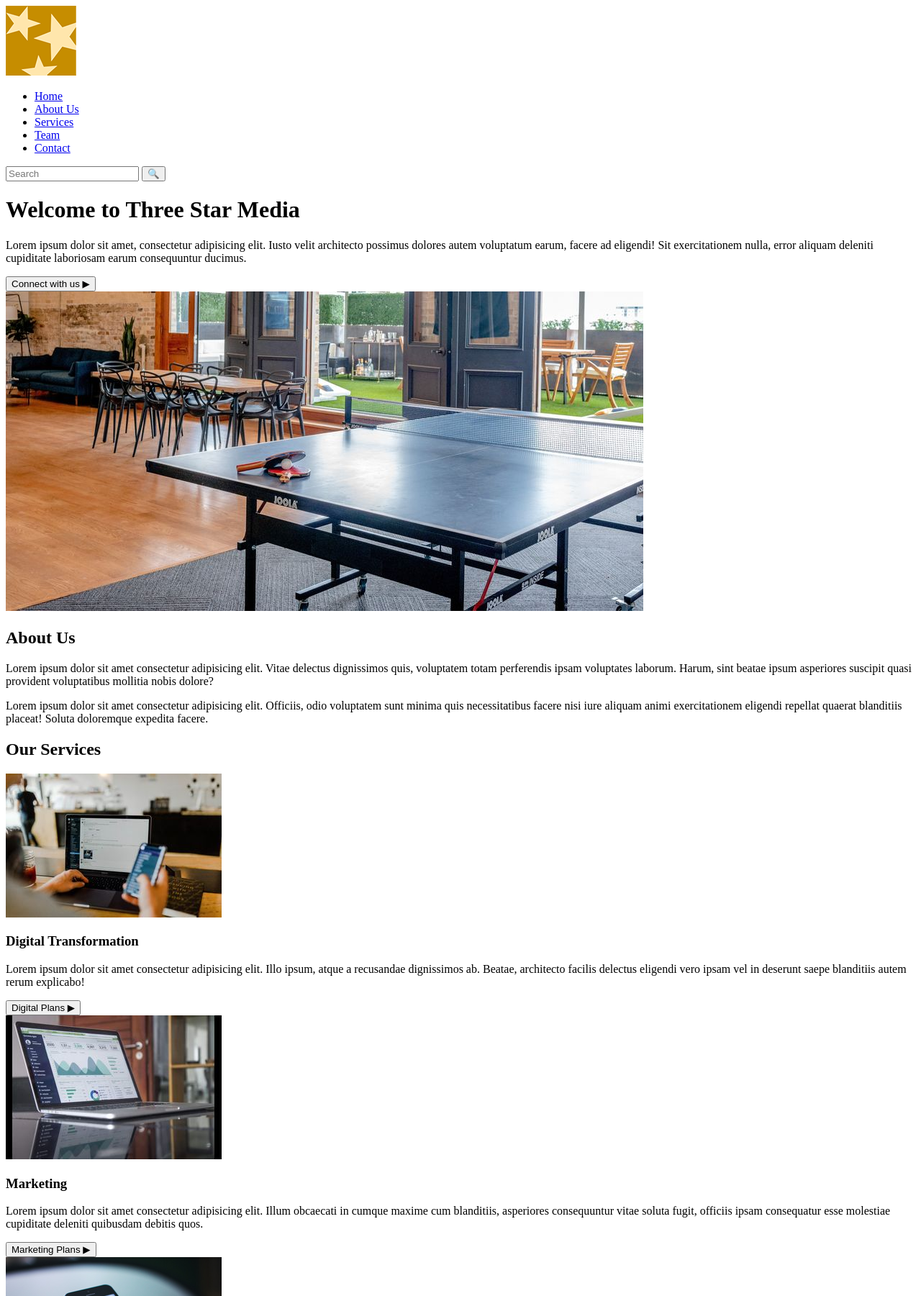
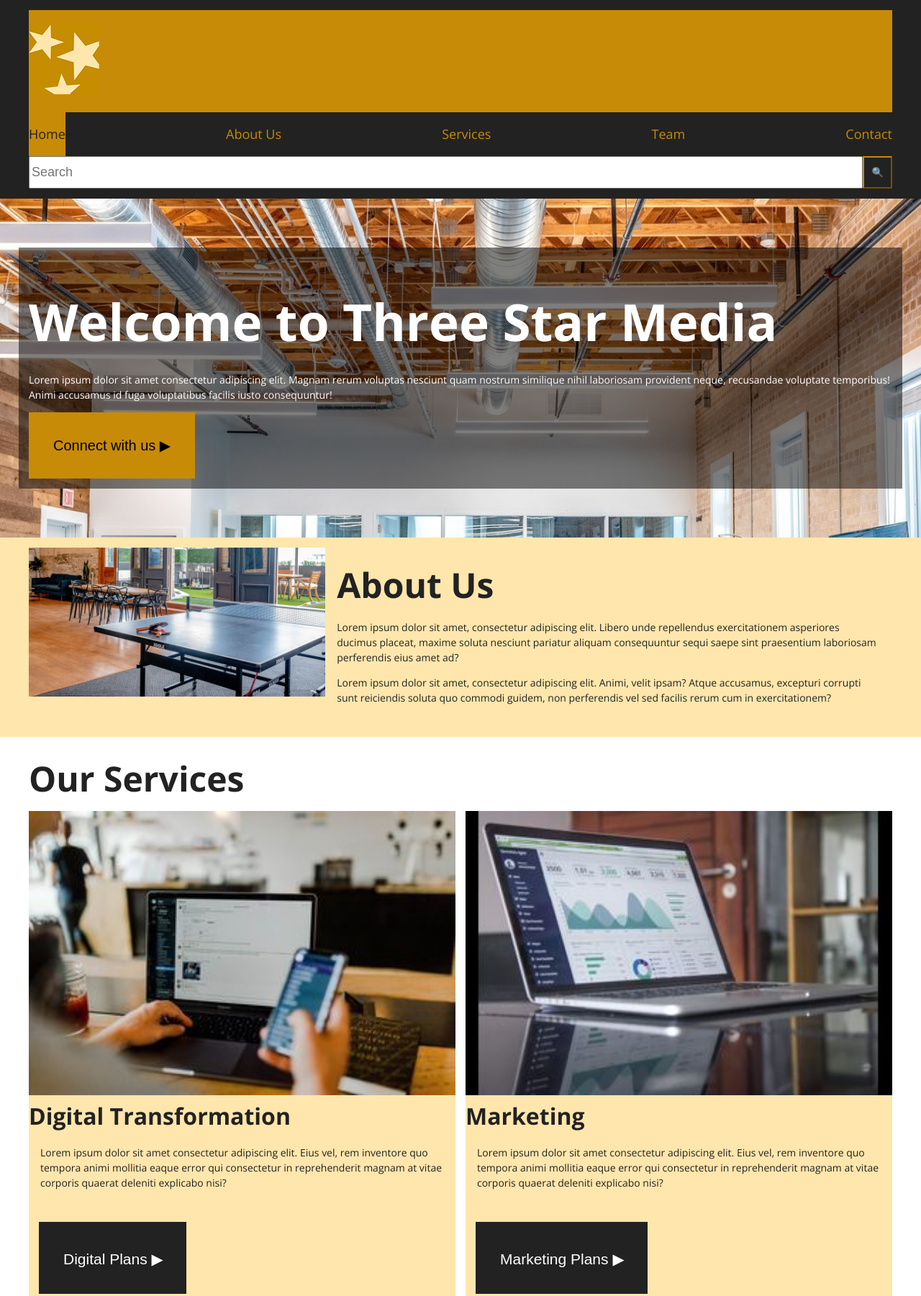
Before and after one commit to Kukk0006/final-project, a plain HTML site: page index.html in a window 1280 px wide. Shown: the top 1801 px of the page at 72% size. Drawn offline with nearby package versions, Linux system fonts and the light colour scheme.

Commit message:
pushing recent css to inspect on other machines

```diff
--- a/css/styles.css
+++ b/css/styles.css
@@ -50,98 +50,86 @@ table {
 /*** black #222222  dark Yellow #c78b07 yellow #ffe6ac ***/
 /* 🧐  General Formatting 🧐  */
 body{
-	font-family: 'Lato', sans-serif;
+	font-family: 'Open Sans', sans-serif;
+	font-size: 14px; /*  1em = 14px = 1rem*/
+	line-height: 1.5;
+	color: #222;
+}
+.container{
+ padding: 1em;
 }
 h1{
-font-size: 3.5rem;
+font-size: 71px;
 font-weight: bold;
-line-height: 150%;
+line-height: 106px;
+margin-bottom: 17px;
 }
 h2{
-font-size: 3rem;
+font-size: 48px;
+font-weight: bold;
+margin-bottom: 12px;
+}
+h3{
+font-size: 32px;
 font-weight: bold;
 }
-h3{
-font-size: 2rem;
-font-weight: bold;
-}
+
 h4{
-font-size: 1.2rem;
-}
-h5{
-font-size: 1.5rem;
+font-size: 16px;
 }
 p{
-padding:0.5rem;
+	margin-bottom: 1em;
 }
-a{
-	text-decoration: none;
-  color: white;
+img{
+	max-width: 100%;
+	height: auto;
 }
-header{
+.logo{
   background-color:#c78b07;
+	padding-top: 20px;
+	padding-bottom: 20px;
 }
+
 nav{
 	background-color: #222;
 }
-nav ul {
-  display: flex;
-  flex-direction: column;
-  justify-content: stretch;
-  width:100%;
-}
-nav ul li{
-  padding: 1rem;
- width: 100%;
+
+nav a:link,
+nav a:visited{
+	display: block;
+	color:#c78b07;
+	font-size: 18px;
+	padding-top: 17px;
+	padding-bottom:17px;;
 	text-align: center;
-}
-nav ul li a{
-	color:#c78b07;
-}
-button{
-	padding: 1rem;
-	margin: 0.5rem;
-}
-/* ❗ if input class, icon moves
-      if nav form doesn't stretch ❗ */
-nav form{
-	width:100%;
+	text-decoration: none;
 }
 
-table{
-	width:100%;
-
-}
-table, th, td {
-  border:1px solid black;
-	padding:1rem;
-
-}
-tr:nth-child(1) {
-	background-color: #ffe6ac;
-}
-footer{
-	background-color: #222;
-	color: #c78b07;
-	padding: 1rem;
-}
-footer a{
-	color: #c78b07;
-	text-decoration: underline;
-}
-
-/* 😱  Class formatting  😱 */
-.container{
-	width: 100%;
-  margin: 0 auto;
-}
-/* ❗ Font not changing color ❗ */
-.active{
+nav li.active a:link,
+nav li.active a:visited  {
 	background-color: #c78b07;
 	color: #222;
 }
+/* ❗ if input class, icon moves
+if nav form doesn't stretch flex-box grow 1❗ */
+nav form{
+display: flex;
+align-items: stretch;
 
-/* ❗ container height ❗ */
+}
+nav input{
+	flex-grow: 1;
+	font-size: 18px;
+	padding-top: 10px;
+	padding-bottom: 10px;
+}
+nav button{
+	background-color: #222;
+	border-color: #c78b07;
+	padding:10px;
+}
+
+/* 🙀   WECLOME  🙀  */
 .header-welcome{
   background-image: url("../images/main-banner.jpg");
   background-repeat: no-repeat;
@@ -149,67 +137,70 @@ footer a{
   display: flex;
   flex-direction: column;
   color: white;
+	padding-top: 68px;
+	padding-bottom: 68px;
 }
 
-.header-welcome-overlay{
+.header-welcome .container{
 	background-color: rgba(0, 0, 0, 0.5);
-	width: 90%;
-	height:90%;
+	width: auto;
 	text-align:left;
 	vertical-align: middle;
-	padding: 0 20px 5px 47px;
-	margin: 3rem 0px;
+	padding-top: 50px;
 }
-/* ❗ Bevel??? ❗*/
-.welcome-btn{
+/*  🌵 more space between arrow and text 🌵 */
+.header-welcome button{
+	font-size: 20px;
+	padding: 34px;
 	background-color: #c78b07;
-	border-color: #c78b07;
-	padding:1.5rem;
+	border: none;
 }
+/*---------About--------*/
 .section-about{
 	background-color: #ffe6ac;
-	padding: 1rem;
 }
-/* ❗ acting weird ❗ */
-.section-about img{
-	max-width:100%;
-}
+/*----------Our Services--------*/
 .services{
   background-color: #ffe6ac;
-	margin: 10px;
+	margin-bottom: 1em;
 }
 .services img{
   width: 100%;
 }
-.services h3,.services p{
-	padding:0.5rem;
+.services p,
+.services h3 {
+
 }
 .services button{
 	background-color: #222;
 	color: white;
+	padding: 40px 32px 36px 34px;
+	font-size: 21px ;
+	margin: 14px;
+	border: none;
 	}
+
+/*-------Vision----------*/
 .section-vision{
 	background-image: url(../images/vision.jpg);
 	background-position: center;
   background-repeat: no-repeat;
-  background-size: cover; /* ❗ fix postion/size ❗ */
+  background-size: cover; /* ❗ fix postion/size? ❗ */
 	width: 100%;
 	color:white;
-	padding: 0.5rem;
+
 }
-/* ❗ weird void between img and text box ❗ */
+
+/*--------Team-----------*/
 .section-team{
 	margin: 10px;
 }
 
-.profile{
+.profile-grid{
   background-color: #ffe6ac;
+}
+.section-team img{
 	width: 100%;
-  height: auto;
-}
-
-.section-team h3{
-	padding: 0.3rem;
 }
 .section-team h4{
 	border-bottom: 1px;
@@ -217,12 +208,21 @@ margin: 10px;
 	border-style: solid;
 	padding: 0.3rem;
 }
+.text{
+	padding: 14px;
+
+}
+
+
+/*----------Contact-------*/
+
 .section-contact{
 	margin: 1rem;
 }
 .section-contact h3{
 	padding:1rem 0;
 }
+
 .message input{
   width: 100%;
   margin: 8px 0 16px 0;
@@ -267,10 +267,43 @@ margin: 10px;
 	/* ❗ iframe height  responsive iframe
 	https://www.w3schools.com/howto/howto_css_responsive_iframes.asp ❗*/
 
-/* 😓  Desktop CSS       😓 */
-@media screen and (min-width: 681px){
+table{
+	width:100%;
 
-nav ul{
+}
+table, th, td {
+  border:1px solid black;
+	padding:1rem;
+
+}
+tr:nth-child(1) {
+	background-color: #ffe6ac;
+}
+/*----------Footer-------*/
+footer{
+	background-color: #222;
+	color: #c78b07;
+	padding: 1rem;
+}
+footer a{
+	color: #c78b07;
+	text-decoration: underline;
+}
+
+
+
+
+
+
+/* 😓                   Desktop CSS                        😓 */
+@media screen and (min-width: 760px){
+.container{
+max-width: 1200px;
+margin: 0 auto;
+}
+
+nav ul,
+nav form{
 	display: flex;
 	flex-direction: row;
 	justify-content: space-between;
@@ -292,19 +325,19 @@ flex-direction: row;
 	width: 5000px;
 }*/
 
-/* ❗ Margins ❗ */
 .section-services .container{
 	display: grid;
 	margin: 0.5rem auto;
 	grid-template-columns: repeat(6, 1fr);
-	grid-template-rows: 3em 1fr 1fr;
-	grid-column-gap: 3px;
-	grid-row-gap: 3px;
+	grid-template-rows: 70px 1fr 1fr;
+	grid-column-gap: 14px;
+	grid-row-gap: 11px;
 }
 .section-services h2{
 	grid-column: 1 / span 6;
 	grid-row: 1;
 }
+
 .section-services p{
 	padding: 1rem;
 }
@@ -328,29 +361,20 @@ grid-row: 1;
 	grid-column: 5 / span 2;
 	grid-row: 3;
 }
-/* ❗ Margins ❗ */
-.section-team .container{
+
+/* ------------- Team --------*/
+.profile-grid{
 	display: grid;
-grid-template-columns: 1fr 1fr;
-grid-template-rows: 3em 1fr 1fr;
+	grid-column: 1fr 1fr;
+	grid-row: 1fr;
 }
-.section-team h2{
-grid-column: 1 / span 2;
-grid-row: 1;
-}
-.profile:nth-child(4){
-grid-column: 2;
-grid-row: 3;
-}
-.profile:nth-child(5){
-grid-column: 1;
-grid-row: 3;
-}
+/* ----------------- Desktop Contact -------*/
 .section-contact .container{
 display: grid;
 grid-template-columns: 1fr 1fr;
-grid-template-rows: repeat(4 1fr);
+grid-template-rows: 3em 2fr 1fr;;
 }
+
 .section-contact h2{
 grid-column: 1 / span 2;
 grid-row:1 ;
@@ -367,7 +391,7 @@ grid-row: 2;
 
 .hours {
 grid-column: 1 / span 2;
-grid-row: 4 ;
+grid-row: 3 ;
 }
 
 
--- a/index.html
+++ b/index.html
@@ -5,16 +5,20 @@
   <meta http-equiv="X-UA-Compatible" content="IE=edge">
   <meta name="viewport" content="width=device-width, initial-scale=1.0">
   <title>Three Star Media</title>
-  <!--<link rel="stylesheet" href="css/styles.css"> -->
+
   <link rel="preconnect" href="https://fonts.googleapis.com">
   <link rel="preconnect" href="https://fonts.gstatic.com" crossorigin>
-  <link href="https://fonts.googleapis.com/css2?family=Lato:ital,wght@0,400;0,700;1,400;1,700&display=swap" rel="stylesheet">
+  <link href="https://fonts.googleapis.com/css2?family=Open+Sans:ital,wght@0,400;0,500;0,700;1,400;1,500&display=swap" rel="stylesheet">
+
+  <link rel="stylesheet" href="css/styles.css">
 </head>
 <body>
   <header>
     <nav>
       <div class="container">
+        <div class="logo">
         <img src="images/logo.png" alt="Three Star Media Logo">
+      </div> <!-- END logo-->
         <ul>
           <li class="active"><a href="#">Home</a></li>
           <li><a href="#">About Us</a></li>
@@ -31,11 +35,9 @@
     <div class="header-welcome"> <!-- ❗ flex box  ❗-->
       <div class="container">
         <!--Image in the background in CSS-->
-        <div class="header-welcome-overlay">
         <h1>Welcome to Three Star Media</h1>
-        <p>Lorem ipsum dolor sit amet, consectetur adipisicing elit. Iusto velit architecto possimus dolores autem voluptatum earum, facere ad eligendi! Sit exercitationem nulla, error aliquam deleniti cupiditate laboriosam earum consequuntur ducimus.</p>
+        <p>Lorem ipsum dolor sit amet consectetur adipiscing elit. Magnam rerum voluptas nesciunt quam nostrum similique nihil laboriosam provident neque, recusandae voluptate temporibus! Animi accusamus id fuga voluptatibus facilis iusto consequuntur!</p>
         <button class="welcome-btn">Connect with us ▶</button>
-        </div><!--END header-welcome-overlay -->
       </div> <!-- END container-->
     </div> <!--END header-welcome-->
   </header>
@@ -47,8 +49,8 @@
         </div> <!--END section-about-image-->
         <div class="section-about-text">
           <h2>About Us</h2>
-          <p> Lorem ipsum dolor sit amet consectetur adipisicing elit. Vitae delectus dignissimos quis, voluptatem totam perferendis ipsam voluptates laborum. Harum, sint beatae ipsum asperiores suscipit quasi provident voluptatibus mollitia nobis dolore?</p>
-          <p> Lorem ipsum dolor sit amet consectetur adipisicing elit. Officiis, odio voluptatem sunt minima quis necessitatibus facere nisi iure aliquam animi exercitationem eligendi repellat quaerat blanditiis placeat! Soluta doloremque expedita facere.</p>
+          <p> Lorem ipsum dolor sit amet, consectetur adipiscing elit. Libero unde repellendus exercitationem asperiores ducimus placeat, maxime soluta nesciunt pariatur aliquam consequuntur sequi saepe sint praesentium laboriosam perferendis eius amet ad?</p>
+          <p> Lorem ipsum dolor sit amet, consectetur adipiscing elit. Animi, velit ipsam? Atque accusamus, excepturi corrupti sunt reiciendis soluta quo commodi guidem, non perferendis vel sed facilis rerum cum in exercitationem?</p>
           </div> <!--END section-about-text-->
       </div> <!--END Container-->
     </section> <!-- END section-about-->
@@ -58,31 +60,31 @@
         <div class="services digital">
           <img src="images/digital.jpg" alt="Digital Tech">
           <h3>Digital Transformation</h3>
-          <p>Lorem ipsum dolor sit amet consectetur adipisicing elit. Illo ipsum, atque a recusandae dignissimos ab. Beatae, architecto facilis delectus eligendi vero ipsam vel in deserunt saepe blanditiis autem rerum explicabo!</p>
+          <p>Lorem ipsum dolor sit amet consectetur adipiscing elit. Eius vel, rem inventore quo tempora animi mollitia eaque error qui consectetur in reprehenderit magnam at vitae corporis quaerat deleniti explicabo nisi?</p>
           <button>Digital Plans ▶</button>
         </div><!-- END services digital-->
         <div class="services marketing">
           <img src="images/marketing.jpg" alt="Laptop">
           <h3>Marketing</h3>
-          <p>Lorem ipsum dolor sit amet consectetur adipisicing elit. Illum obcaecati in cumque maxime cum blanditiis, asperiores consequuntur vitae soluta fugit, officiis ipsam consequatur esse molestiae cupiditate deleniti quibusdam debitis quos.</p>
+          <p>Lorem ipsum dolor sit amet consectetur adipiscing elit. Eius vel, rem inventore quo tempora animi mollitia eaque error qui consectetur in reprehenderit magnam at vitae corporis quaerat deleniti explicabo nisi?</p>
           <button>Marketing Plans ▶</button>
         </div><!-- END services marketing-->
         <div class="services video">
           <img src="images/video.jpg" alt="Handheld phone with YouTube Icon">
           <h3>Video Production</h3>
-          <p>Lorem ipsum dolor sit amet consectetur, adipisicing elit. Laboriosam, iusto! Minus omnis eaque magni, minima nesciunt eius possimus laudantium, dolores cupiditate quo veniam! Iusto itaque ad, accusamus ratione perspiciatis ea!</p>
+          <p>Lorem ipsum dolor sit amet consectetur adipiscing elit. Eius vel, rem inventore quo tempora animi mollitia eaque error qui consectetur in reprehenderit magnam at vitae corporis quaerat deleniti explicabo nisi?</p>
           <button>Video Plans ▶</button>
         </div><!-- END services video-->
         <div class="services web">
           <img src="images/web.jpg" alt="Phone and note book">
           <h3> Web Development</h3>
-          <p>Lorem ipsum dolor sit amet consectetur adipisicing elit. Quos autem amet optio, dolorem ducimus ullam saepe quidem, similique cupiditate incidunt sequi nostrum minus. Totam ducimus velit ea laudantium neque doloremque.</p>
+          <p>Lorem ipsum dolor sit amet consectetur adipiscing elit. Eius vel, rem inventore quo tempora animi mollitia eaque error qui consectetur in reprehenderit magnam at vitae corporis quaerat deleniti explicabo nisi?</p>
           <button>Web Plans ▶</button>
         </div><!-- END services web-->
         <div class="services print">
           <img src="images/print.jpg" alt="Newpaper boxes on the Street">
           <h3>Print</h3>
-         <p>Lorem ipsum dolor sit amet consectetur adipisicing elit. Perspiciatis, repellendus! Illo at ut cupiditate dignissimos hic, eum accusamus odit, beatae repellat labore unde debitis vero corporis atque culpa magni maxime?</p>
+         <p>Lorem ipsum dolor sit amet consectetur adipiscing elit. Eius vel, rem inventore quo tempora animi mollitia eaque error qui consectetur in reprehenderit magnam at vitae corporis quaerat deleniti explicabo nisi?</p>
           <button>Print Plans ▶</button>
         </div> <!-- END services web-->
       </div><!--END container-->
@@ -90,26 +92,30 @@
     <section class="section-vision">  <!-- ❗   flexbox - one asxis ❗-->
       <div class="container">
         <h3>Our Vision</h3>
-        <p>Lorem ipsum dolor, sit amet consectetur adipisicing elit. Minima magnam voluptatem quos exercitationem, reiciendis, ea sapiente in, doloremque sed laboriosam molestiae officiis aperiam porro ducimus dolorum dicta autem. Nobis, explicabo!</p>
+        <p>Lorem ipsum dolor sit amet consectetur adipiscing elit. Ex voluptatem deleniti lure, sit, accusantium rerum est commodi veniam tempora perspiciatis nobis officiis fagiat eaque. Veritatis exercitationem delectus ex ab laudantium.</p>
         <button class="vision-btn">Learn More ▶</button>
       </div> <!--END container-->
     </section> <!-- END section-vision-->
     <section class="section-team"> <!-- ✔    grid and order CSS ✔ -->
       <div class="container">
         <h2>Our Team</h2>
+          <div class="profile-grid">
             <img class="profile image" src="images/john.jpg" alt="John Doe">
             <div class="profile text">
               <h3>John Doe</h3>
               <h4>CEO and Co-owner</h4>
-        <!-- ❗   use border bottom ❗-->
-        <p>Lorem ipsum dolor sit amet consectetur adipisicing elit. Ullam ab consequatur, accusamus error architecto numquam placeat temporibus nemo ipsum hic nulla veniam enim eveniet suscipit, voluptatem, rem sit aut. Maiores.</p>
+              <p>Lorem ipsum dolor sit amet consectetur adipiscing elit. Amet, aspernatur ratione sed cum ad officiis sint comque fugiat similique. Earum laudantium deleniti possimus? Voluptatem architecto repellendus harum sit voluptatum tempora.
+              </p>
             </div>
+          </div>
+          <div class="profile-grid">
             <img class="profile image" src="images/bob.jpg" alt="Bob Rite">
             <div class="profile text">
               <h3>Bob Rite</h3>
               <h4>CFO and Co-owner</h4>
-        <!-- ❗   use border bottom ❗-->
-        <p>Lorem ipsum dolor sit amet consectetur adipisicing elit. Perferendis hic unde, ratione deleniti ipsum tenetur! Itaque officiis ratione unde corrupti consequatur totam dicta sapiente, corporis, fuga sint velit adipisci enim.</p>
+              <p>Lorem ipsum dolor sit amet consectetur adipiscing elit. Amet, aspernatur ratione sed cum ad officiis sint comque fugiat similique. Earum laudantium deleniti possimus? Voluptatem architecto repellendus harum sit voluptatum tempora.
+              </p>
+            </div>
           </div>
       </div><!--END container-->
     </section><!--END section-team-->
@@ -157,7 +163,7 @@
   </main>
   <footer>
     <div class="container">
-      <p>Copyright Three Star Meida, 2020</p>
+      <p>© Copyright Three Star Media, 2020</p>
       <p>All image are taken from <a href="http://www.unsplash.com" target="blank">Unsplash</a></p>
     </div>
   </footer>
```
Also changed, not shown: 1 other file. Lines whose indentation alone changed are shown as unchanged.
